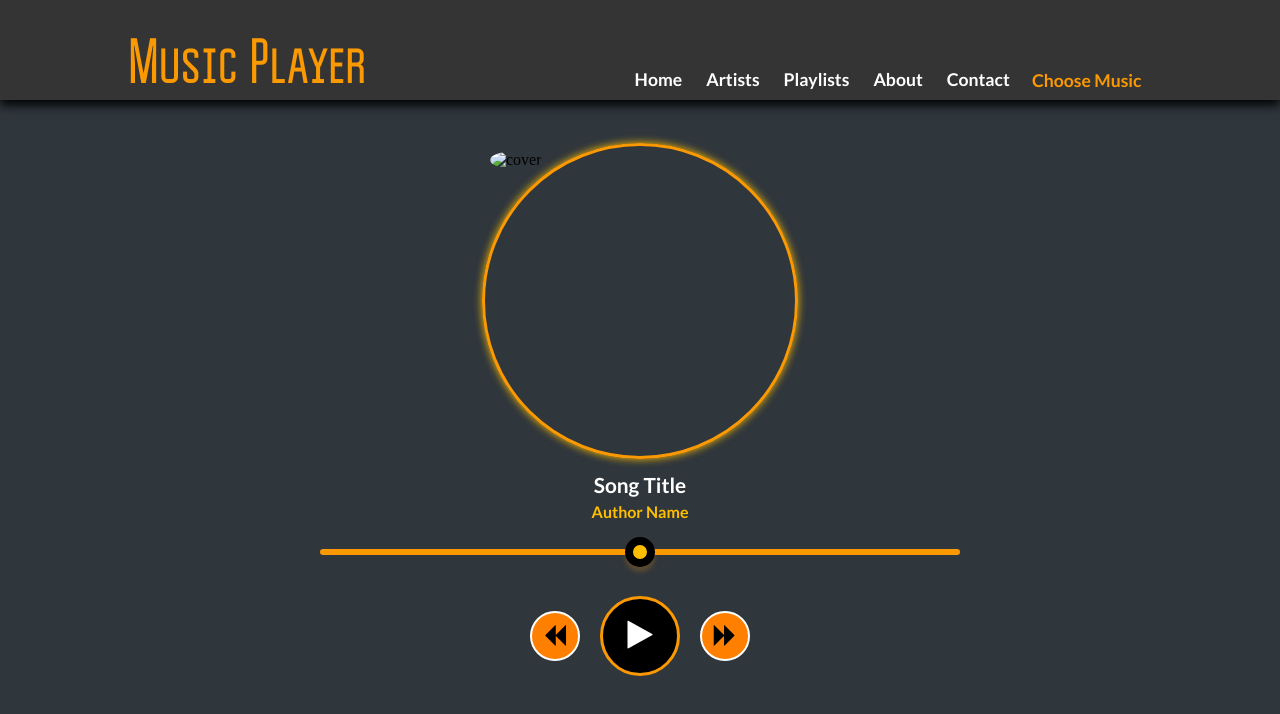
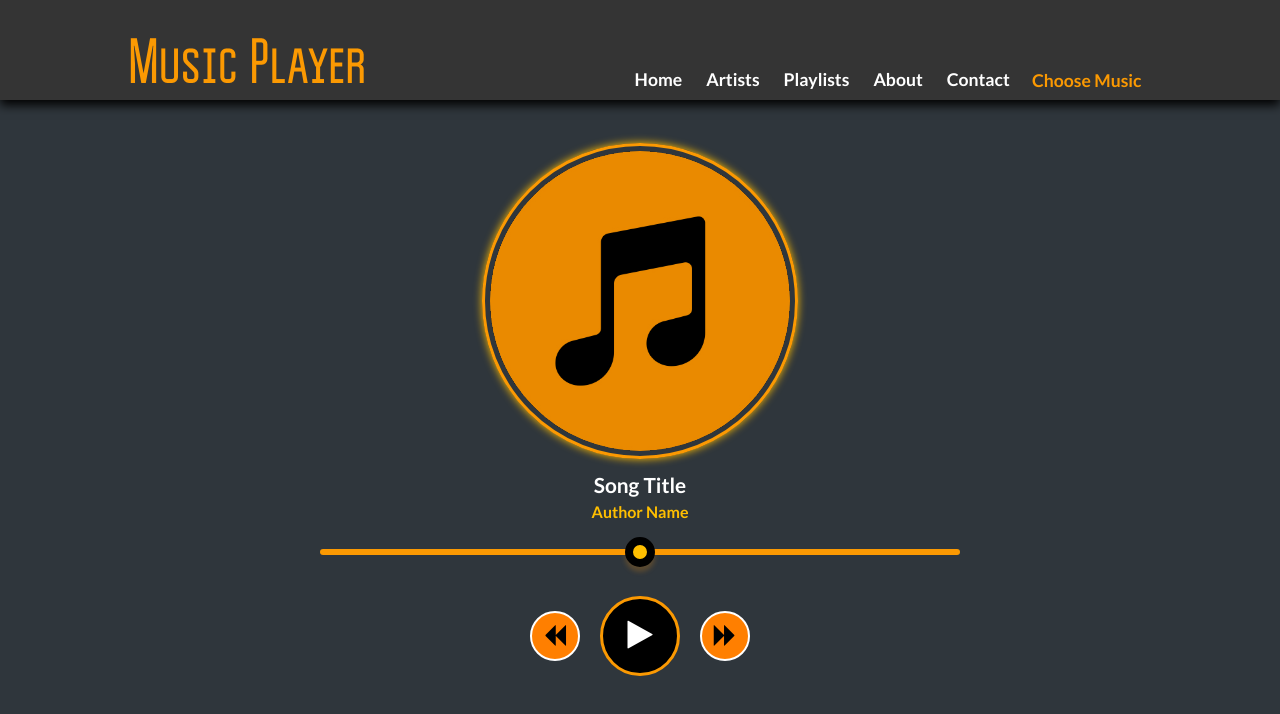
Before and after one commit to IltafCoder/Music-Player, a plain HTML site: page index.html in a window 1280 px wide. Drawn offline with nearby package versions, Linux system fonts and the light colour scheme.

Commit message:
Update index.html

```diff
--- a/index.html
+++ b/index.html
@@ -46,7 +46,7 @@
     <section class="main" onclick="hideMenuBar()">
         <div class="music-player">
             <div class="thumbnail">
-                <img src="../Music Player/logo.jpg" alt="cover">
+                <img src="./logo.jpg" alt="cover">
             </div>
             <div class="title">
                 <label>Song Title</label>
```
